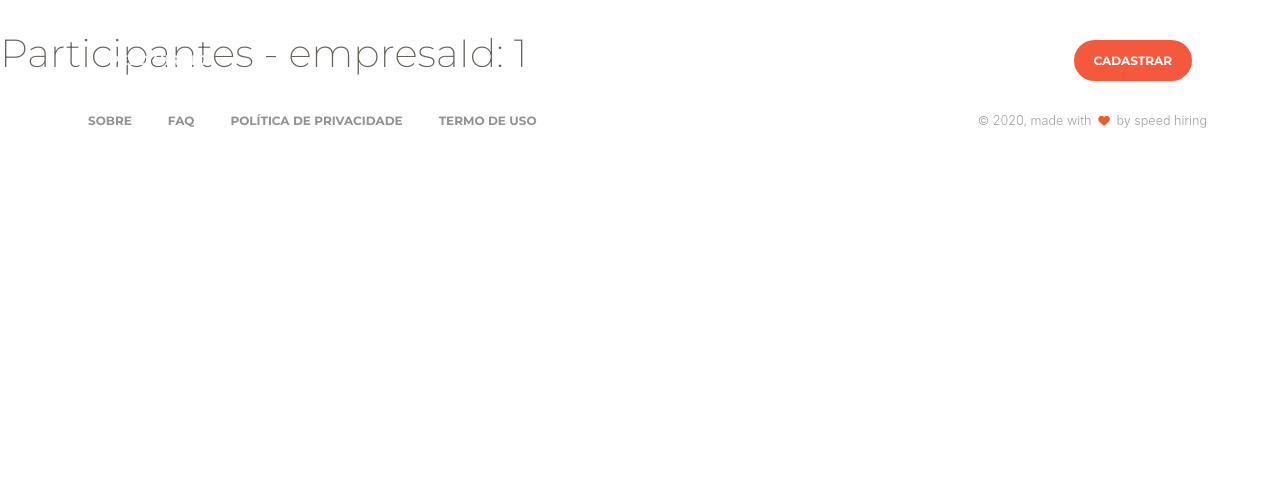
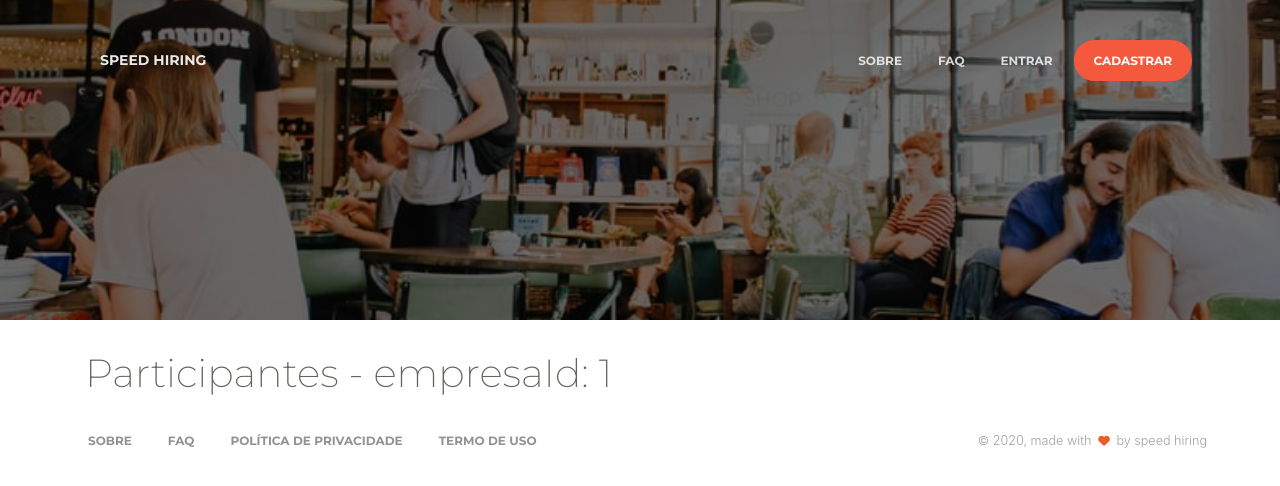
Before and after one commit to React-Bootcamp-WoMarkersCode/cv-speed-hiring, a React (Create React App) app: page /participantes/1 in a window 1280 px wide. Shown: the top 486 px of the page. Built offline with nearby package versions, Linux system fonts and the light colour scheme.

Commit message:
ajuste de link e componente

```diff
--- a/src/components/Headers/ProfilePageHeader.js
+++ b/src/components/Headers/ProfilePageHeader.js
@@ -44,7 +44,7 @@ function ProfilePageHeader() {
       <div
         style={{
           backgroundImage:
-            "url(" + require("assets/img/fabio-mangione.jpg") + ")"
+            "url(" + require("../../assets/img/grupo-de-pessoas-profile-speed-hiring.jpg") + ")"
         }}
         className="page-header page-header-xs"
         data-parallax={true}
--- a/src/components/Navbars/IndexNavbar.js
+++ b/src/components/Navbars/IndexNavbar.js
@@ -104,7 +104,7 @@ function IndexNavbar() {
             </NavItem>
             <NavItem>
               <NavLink to="/acessar-conta" tag={Link}>
-                Acessar
+                Entrar
               </NavLink>
             </NavItem>
             <NavItem>
--- a/src/pages/Home/index.js
+++ b/src/pages/Home/index.js
@@ -1,6 +1,7 @@
 import React from 'react';
+import {Container} from "reactstrap";
 import IndexHeader from "../../components/Headers/IndexHeader";
-import imgHeader from "../../assets//img/grupo-de-pessoas-speed-hiring.jpg"
+import imgHeader from "../../assets//img/grupo-de-pessoas-speed-hiring.jpg";
 
 const Home = () => {
     const dataHeader= {
@@ -11,10 +12,12 @@ const Home = () => {
     return(
         <>
             <IndexHeader props={dataHeader} />
-            <div>
-                <h2>Componente campo de busca da lista bootcamps</h2>
-                <h2>Componente Lista bootcamps</h2>
-            </div>
+            <Container>
+                <div>
+                    <h2>Componente campo de busca da lista bootcamps</h2>
+                    <h2>Componente Lista bootcamps</h2>
+                </div>
+            </Container>
         </>
     )
 };
--- a/src/pages/Participantes/index.js
+++ b/src/pages/Participantes/index.js
@@ -1,11 +1,19 @@
 import React from 'react';
 import { useParams } from 'react-router';
+
+import {Container} from "reactstrap";
+import ProfilePageHeader from "../../components/Headers/ProfilePageHeader.js";
 
 const Participantes = () => {
     const { empresaId } = useParams();
 
     return(
-    <h2>Participantes - empresaId: {empresaId}</h2>
+        <>
+            <ProfilePageHeader />
+            <Container>
+                <h2>Participantes - empresaId: {empresaId}</h2>
+            </Container>
+        </>
     )
 }
 
```
Also changed, not shown: src/assets/img/grupo-de-pessoas-profile-speed-hiring.jpg (added).
